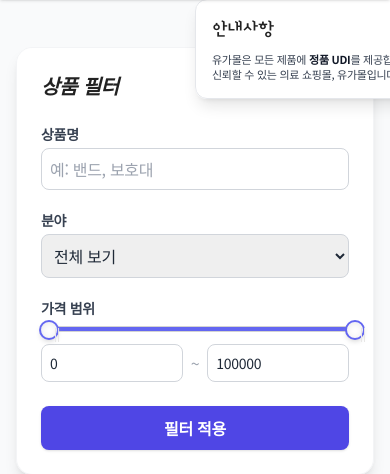
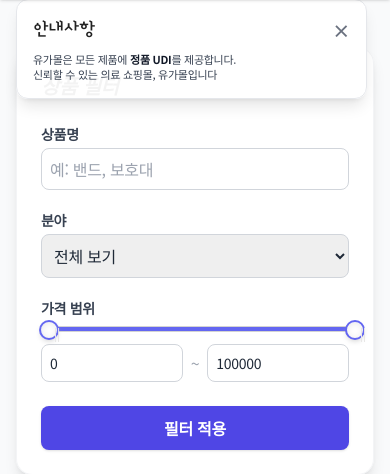
Before and after one commit to Ugakimseobin/ugamall-flask-server, a Flask app: page /products in a window 390 px wide. Shown: the part 65-539 px from the top of the page. Run offline with Flask 3, Linux system fonts and the light colour scheme; some libraries are stand-ins or nearby versions.

Commit message:
product notice

```diff
--- a/templates/products.html
+++ b/templates/products.html
@@ -94,7 +94,7 @@
 
 <!-- ✅ 안내사항 팝업 -->
 <div id="notice-popup"
-     class="fixed top-16 left-1/2 transform -translate-x-1/2 md:right-20 w-[90%] sm:right-4 sm:w-80 bg-white/95 border border-gray-200 shadow-lg rounded-xl p-4 sm:p-5 z-30 hidden animate-fade-in cursor-move">
+     class="fixed top-16 md:left-1/2 left-4 transform -translate-x-1/2 md:right-20 w-[90%] sm:w-80 bg-white/95 border border-gray-200 shadow-lg rounded-xl p-4 sm:p-5 z-30 hidden animate-fade-in cursor-move">
   <div class="flex justify-between items-center mb-2">
     <h3 class="font-semibold text-lg sm:text-xl text-gray-800"
     style="font-family: 'DesignHouse', sans-serif; letter-spacing:-0.5px; color:#222;">{{ _("안내사항") }}</h3>
```
